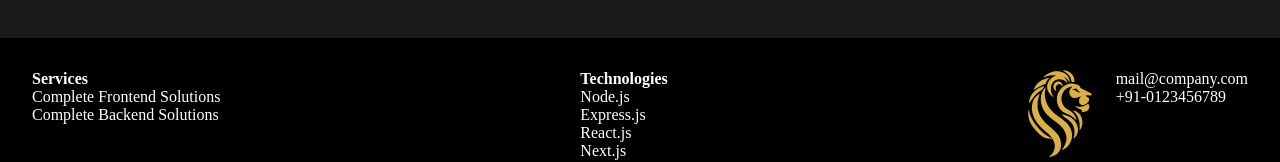
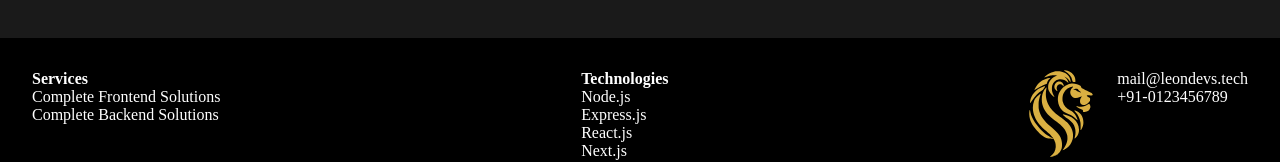
Before and after one commit to divyanshchahar/website, a Next.js app: page /aboutus in a window 1280 px wide. Shown: the part 1885-2047 px from the top of the page. Built offline with nearby package versions, Linux system fonts and the light colour scheme.

Commit message:
updated contact details

```diff
--- a/src/consts/contactInfo.ts
+++ b/src/consts/contactInfo.ts
@@ -1,5 +1,5 @@
 const contactInfo = {
-  emailAddress: "mail@company.com",
+  emailAddress: "mail@leondevs.tech",
   mobileno: "+91-0123456789",
 };
 
```
